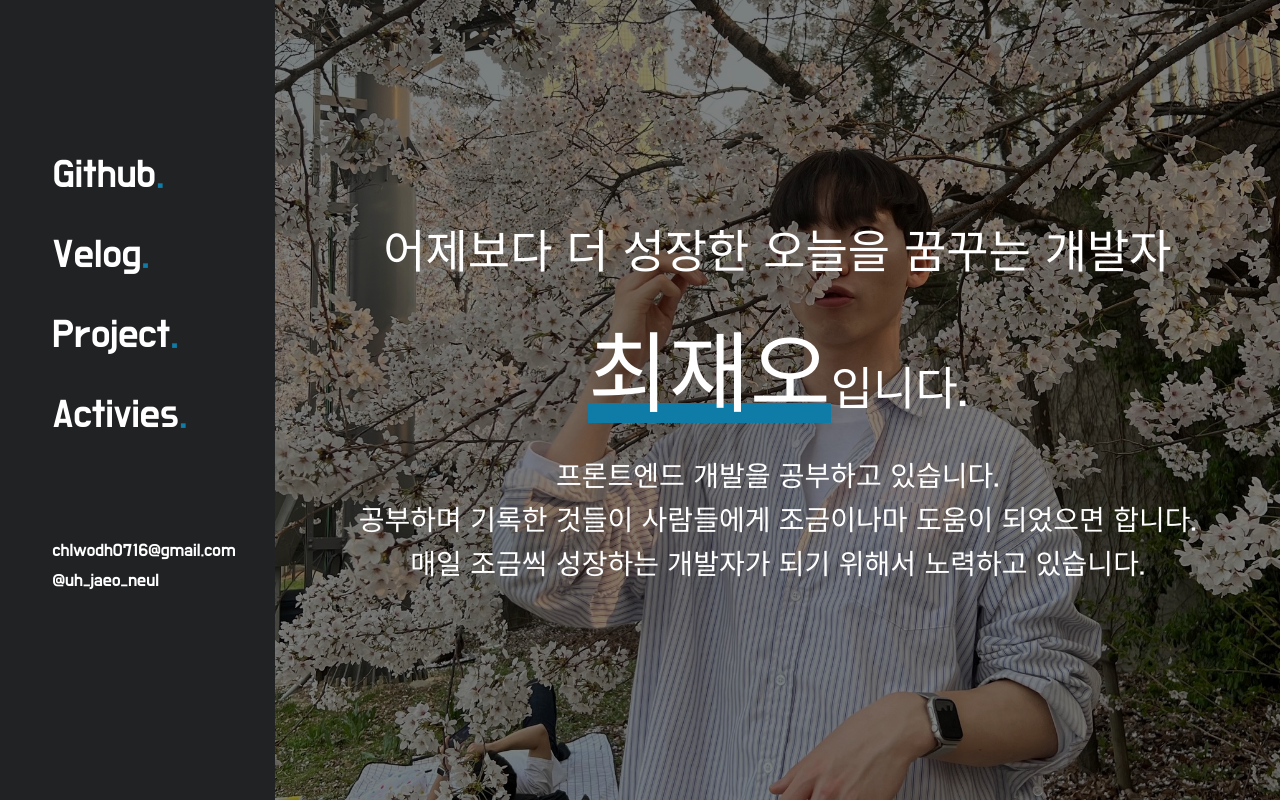
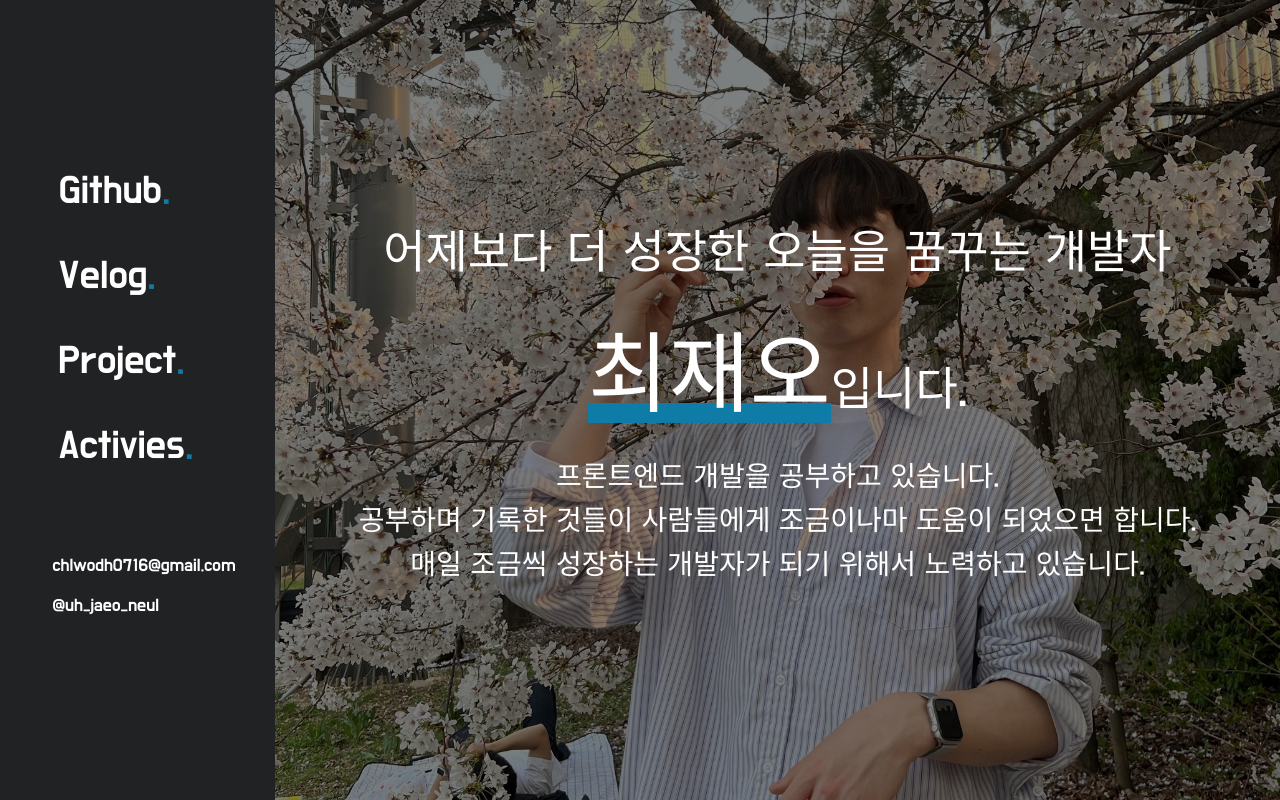
Before and after one commit to jaeochoii/Portpolio, a React (Create React App) app in the folder portpolio/: page / in a window 1280 px wide. Built offline with nearby package versions, Linux system fonts and the light colour scheme.

Commit message:
fix: MainPage hover 적용

```diff
--- a/portpolio/package.json
+++ b/portpolio/package.json
@@ -6,6 +6,7 @@
     "@testing-library/jest-dom": "^5.17.0",
     "@testing-library/react": "^13.4.0",
     "@testing-library/user-event": "^13.5.0",
+    "gsap": "^3.12.2",
     "react": "^18.2.0",
     "react-dom": "^18.2.0",
     "react-router-dom": "^6.15.0",
--- a/portpolio/src/Component/Page/MainPage.jsx
+++ b/portpolio/src/Component/Page/MainPage.jsx
@@ -54,13 +54,33 @@ const CategoryBodyWrapper = styled.div`
   flex-direction: column;
 `;
 
-const CategoryContent = styled.div`
+const CategoryContent = styled.button`
   width: 170px;
-  height: 80px;
+  height: 50px;
   @import url("https://fonts.googleapis.com/css2?family=Do+Hyeon&display=swap");
   font-family: "Do Hyeon", sans-serif;
   font-size: 40px;
+  background: none;
+  border: 0px solid;
   color: white;
+  text-align: left;
+  box-shadow: inset 0 0 0 0 #0f7ca8;
+  transition: ease-out 0.5s;
+  margin-bottom: 35px;
+  &:hover {
+    box-shadow: inset 300px 0 0 0 #0f7ca8;
+    cursor: pointer;
+  }
+`;
+
+const CategorySubContent = styled.div`
+  width: 170px;
+  height: 30px;
+  @import url("https://fonts.googleapis.com/css2?family=Do+Hyeon&display=swap");
+  font-family: "Do Hyeon", sans-serif;
+  font-size: 18px;
+  color: white;
+  margin-bottom: 10px;
 `;
 
 const MainPage = () => {
@@ -75,23 +95,20 @@ const MainPage = () => {
             Velog<span style={{ color: "#0F7CA8" }}>.</span>
           </CategoryContent>
           <CategoryContent>
-            Project<span style={{ color: "#0F7CA8" }}>.</span>
+            Project
+            <span style={{ color: "#0F7CA8" }}>.</span>
           </CategoryContent>
           <CategoryContent>
             Activies<span style={{ color: "#0F7CA8" }}>.</span>
           </CategoryContent>
-          <CategoryContent
+          <CategorySubContent
             style={{
-              fontSize: 18,
-              paddingTop: 70,
-              height: 30,
+              paddingTop: 50,
             }}
           >
             chlwodh0716@gmail.com
-          </CategoryContent>
-          <CategoryContent style={{ fontSize: 18 }}>
-            @uh_jaeo_neul
-          </CategoryContent>
+          </CategorySubContent>
+          <CategorySubContent>@uh_jaeo_neul</CategorySubContent>
         </CategoryBodyWrapper>
         <MainImageWrapper>
           <MainBodyImage src={mainImage}></MainBodyImage>
```
Also changed, not shown: 1 other file (tests, documents, lock files or other folders).
